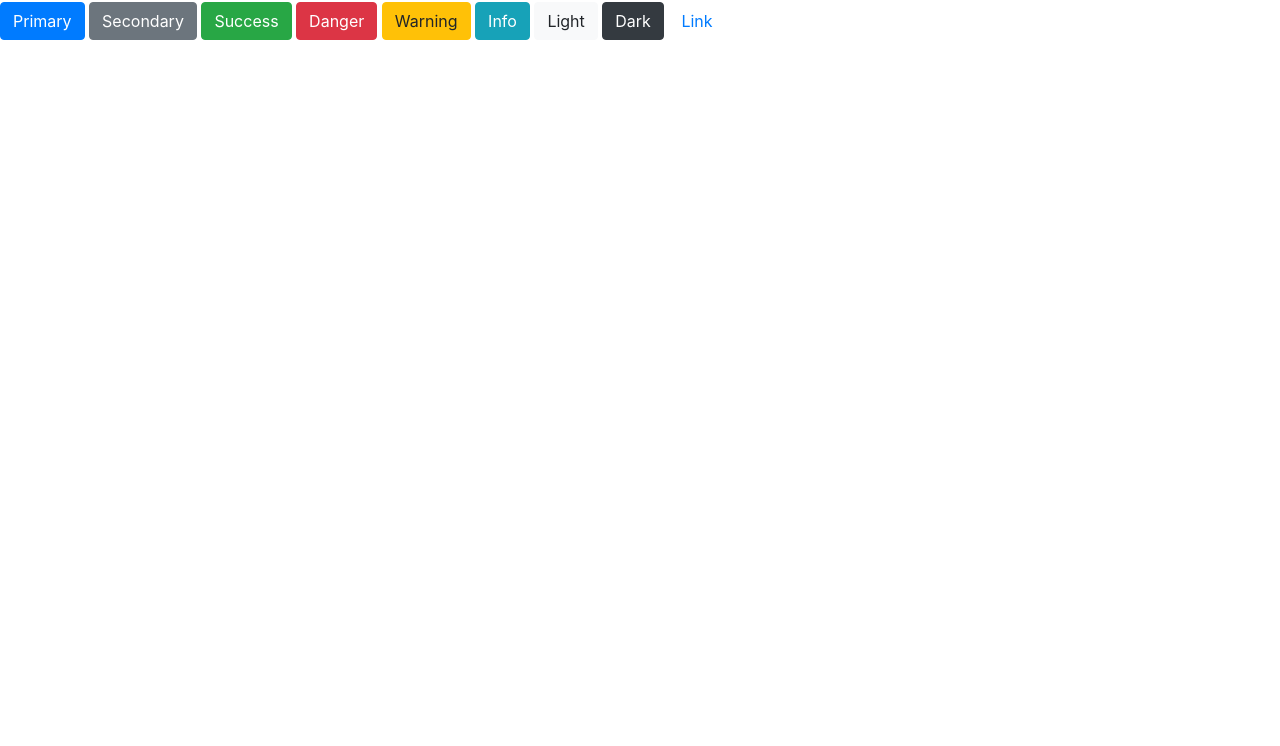
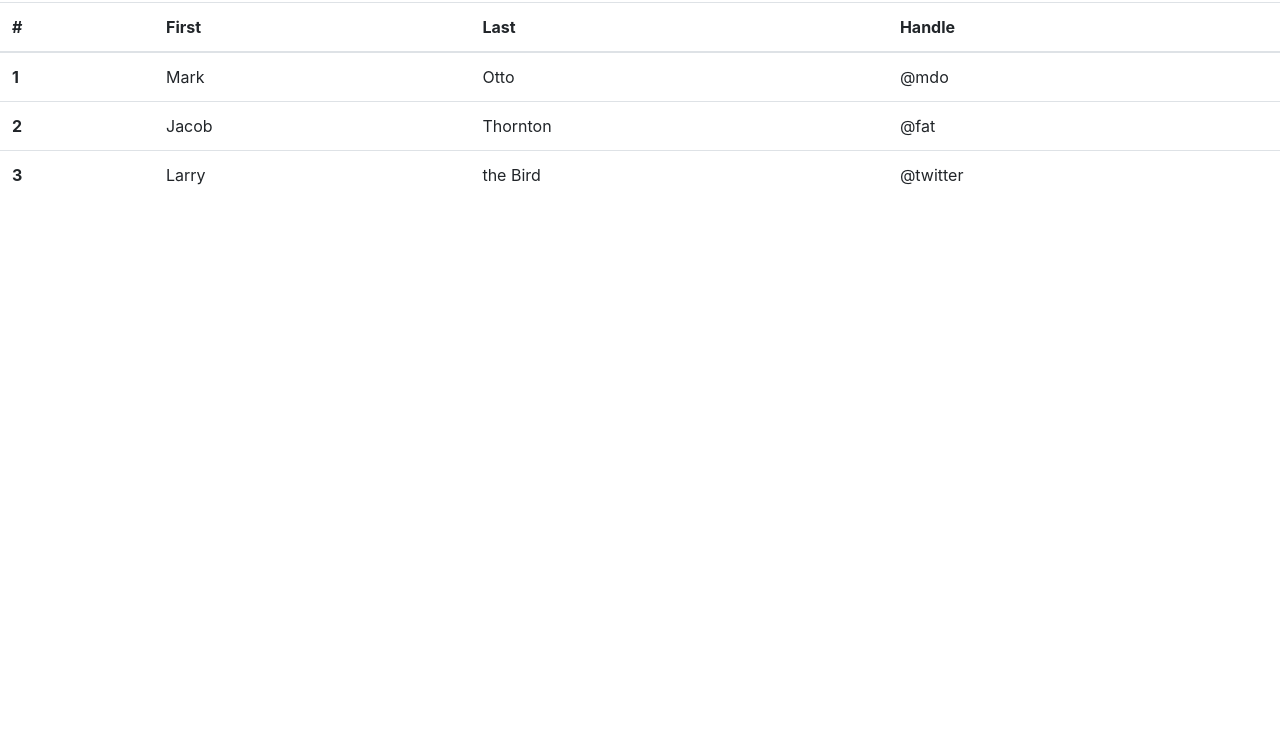
Before and after one commit to giofrank/proyecto, a plain HTML site: page index.html in a window 1280 px wide. Shown: the part 54-800 px from the top of the page. Drawn offline with nearby package versions, Linux system fonts and the light colour scheme.

Commit message:
change buttons for table

```diff
--- a/index.html
+++ b/index.html
@@ -12,16 +12,36 @@
   </head>
   <body>
     <h1>Hello, world!</h1>
-<button type="button" class="btn btn-primary">Primary</button>
-<button type="button" class="btn btn-secondary">Secondary</button>
-<button type="button" class="btn btn-success">Success</button>
-<button type="button" class="btn btn-danger">Danger</button>
-<button type="button" class="btn btn-warning">Warning</button>
-<button type="button" class="btn btn-info">Info</button>
-<button type="button" class="btn btn-light">Light</button>
-<button type="button" class="btn btn-dark">Dark</button>
-
-<button type="button" class="btn btn-link">Link</button>
+<table class="table">
+  <thead>
+    <tr>
+      <th scope="col">#</th>
+      <th scope="col">First</th>
+      <th scope="col">Last</th>
+      <th scope="col">Handle</th>
+    </tr>
+  </thead>
+  <tbody>
+    <tr>
+      <th scope="row">1</th>
+      <td>Mark</td>
+      <td>Otto</td>
+      <td>@mdo</td>
+    </tr>
+    <tr>
+      <th scope="row">2</th>
+      <td>Jacob</td>
+      <td>Thornton</td>
+      <td>@fat</td>
+    </tr>
+    <tr>
+      <th scope="row">3</th>
+      <td>Larry</td>
+      <td>the Bird</td>
+      <td>@twitter</td>
+    </tr>
+  </tbody>
+</table>
     <!-- Optional JavaScript -->
     <!-- jQuery first, then Popper.js, then Bootstrap JS -->
     <script src="https://code.jquery.com/jquery-3.2.1.slim.min.js" integrity="sha384-KJ3o2DKtIkvYIK3UENzmM7KCkRr/rE9/Qpg6aAZGJwFDMVNA/GpGFF93hXpG5KkN" crossorigin="anonymous"></script>
```
